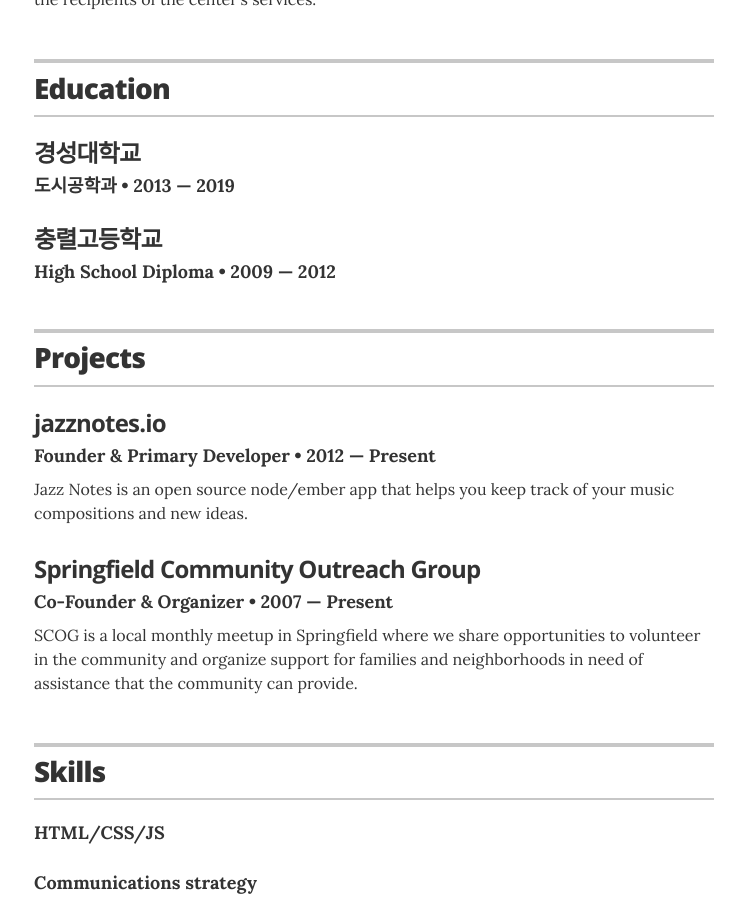
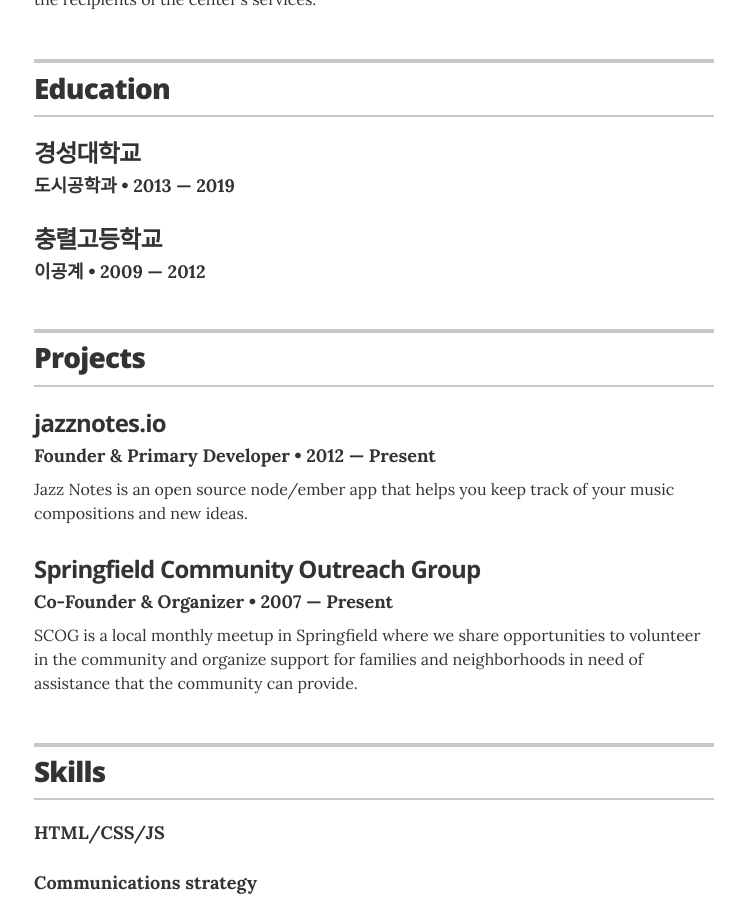
Before and after one commit to YOUNGBINOK/github.io, a Jekyll site: the page built from index.html, in a window 1280 px wide and 900 px high, scrolled down 1076 px. Shown: the whole window, without its empty margins (266-1011 px from the left). Built offline with Jekyll 4.4.1, drawn with Linux system fonts in a browser that asks for light colours.

Commit message:
modify edu

```diff
--- a/_data/education.yml
+++ b/_data/education.yml
@@ -5,7 +5,7 @@
   #award: Most likely to succeed
   #summary: If you had any meaningful roles at college, feel free to write about them here
 
-- degree: High School Diploma
+- degree: 이공계
   uni: 충렬고등학교
   year: 2009 &mdash; 2012
   #award: Most likely to succeed
```
